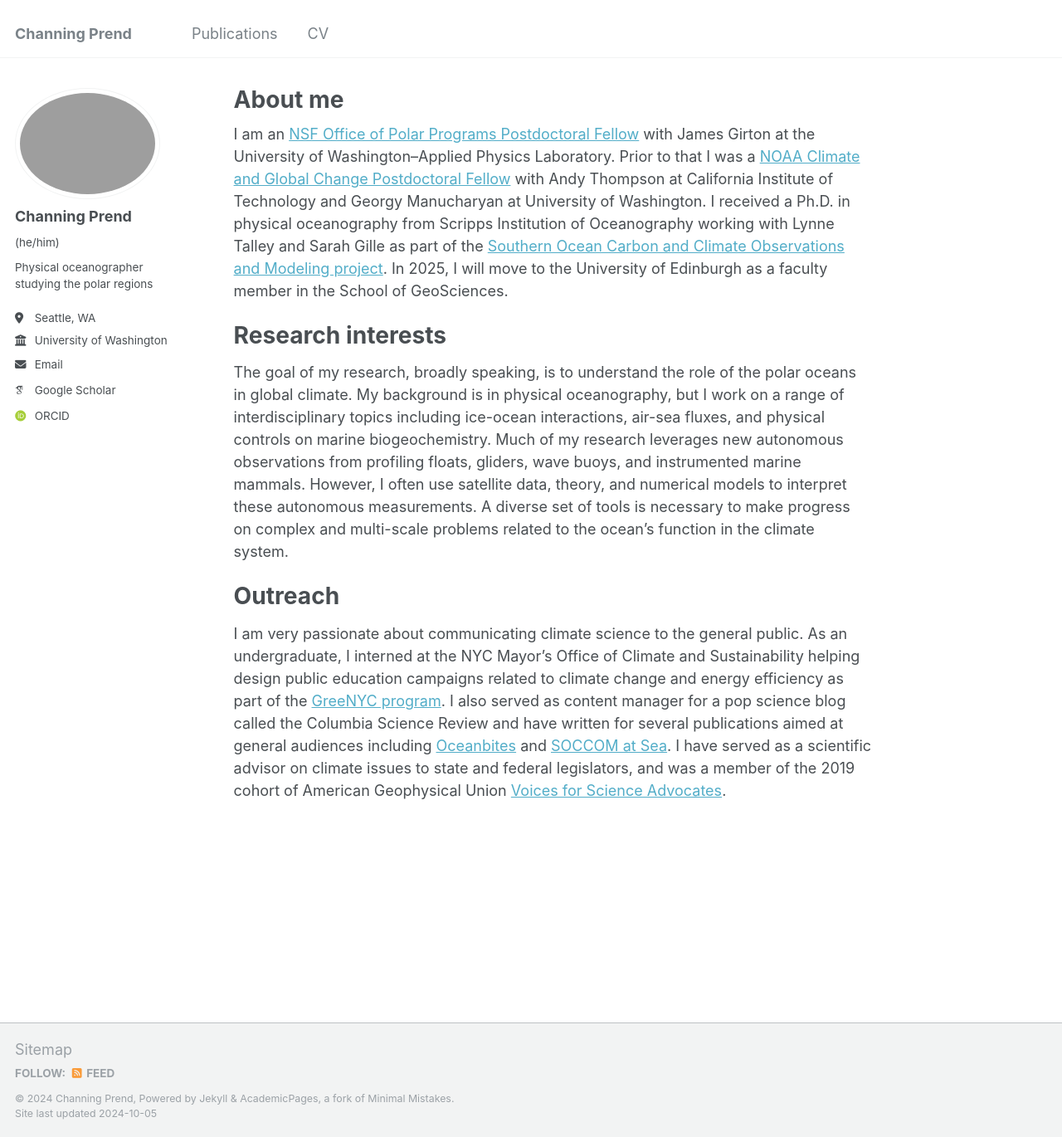
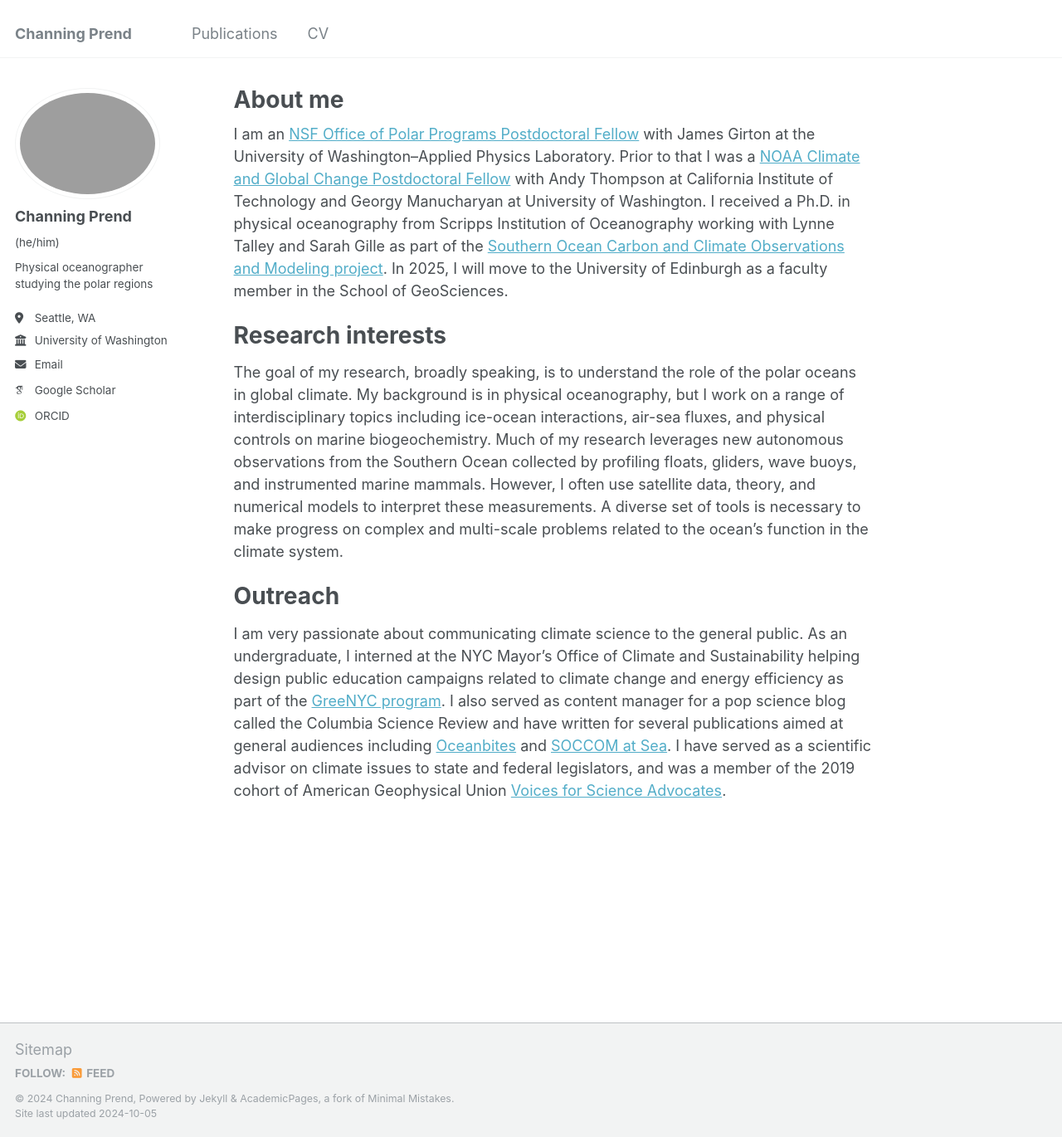
Before and after one commit to cprend/cprend.github.io, a Jekyll site: the page built from _pages/about.md, in a window 1280 px wide and 1370 px high. Shown: the whole window at 83% size. Built offline with Jekyll 4.4.1, drawn with Linux system fonts in a browser that asks for light colours; some web fonts are replaced.

Commit message:
Update about.md

```diff
--- a/_pages/about.md
+++ b/_pages/about.md
@@ -11,7 +11,7 @@
 
 Research interests
 ======
-The goal of my research, broadly speaking, is to understand the role of the polar oceans in global climate. My background is in physical oceanography, but I work on a range of interdisciplinary topics including ice-ocean interactions, air-sea fluxes, and physical controls on marine biogeochemistry. Much of my research leverages new autonomous observations from profiling floats, gliders, wave buoys, and instrumented marine mammals. However, I often use satellite data, theory, and numerical models to interpret these autonomous measurements. A diverse set of tools is necessary to make progress on complex and multi-scale problems related to the ocean's function in the climate system.
+The goal of my research, broadly speaking, is to understand the role of the polar oceans in global climate. My background is in physical oceanography, but I work on a range of interdisciplinary topics including ice-ocean interactions, air-sea fluxes, and physical controls on marine biogeochemistry. Much of my research leverages new autonomous observations from the Southern Ocean collected by profiling floats, gliders, wave buoys, and instrumented marine mammals. However, I often use satellite data, theory, and numerical models to interpret these measurements. A diverse set of tools is necessary to make progress on complex and multi-scale problems related to the ocean's function in the climate system.
 
 Outreach
 ======
```
